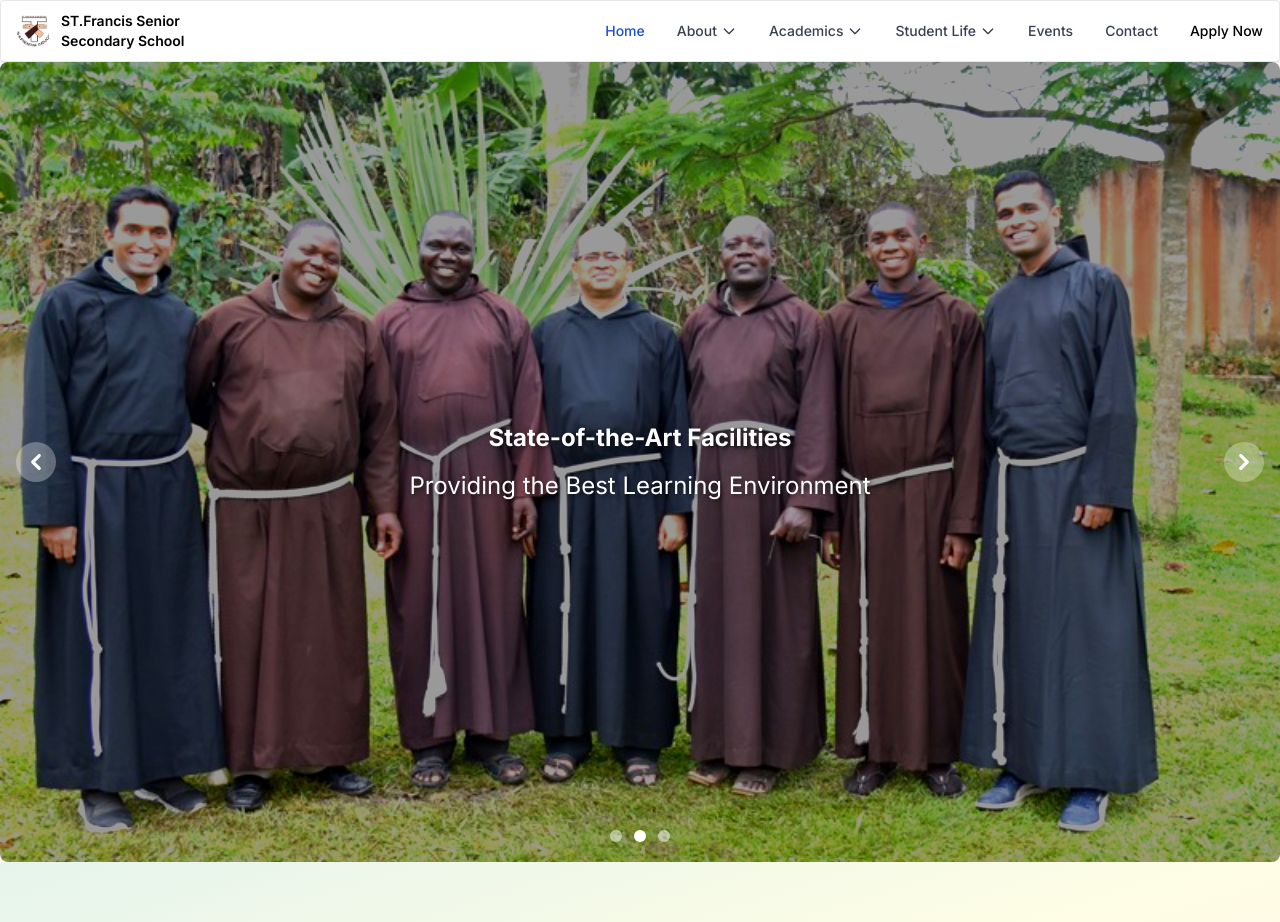
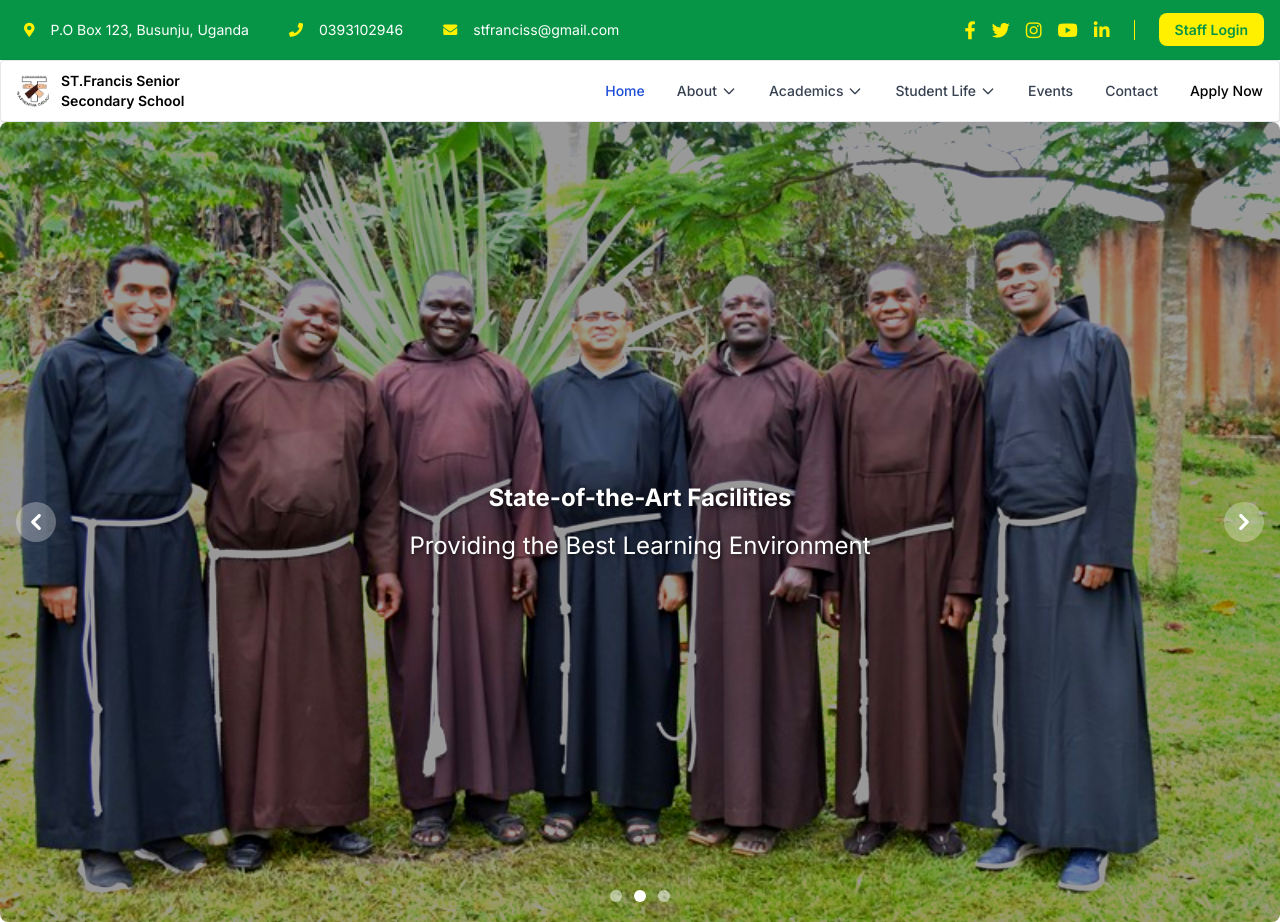
Before and after one commit to kalosius/MessyChinal, a plain HTML site: page index.html in a window 1280 px wide. Shown: the top 922 px of the page. Drawn offline with nearby package versions, Linux system fonts and the light colour scheme.

Commit message:
upper navigation

```diff
--- a/index.html
+++ b/index.html
@@ -241,6 +241,65 @@
   </head>
 
   <body>
+
+    <div class="bg-primary text-white">
+      <div class="container mx-auto px-4">
+          <div class="flex flex-col md:flex-row justify-between items-center py-3 text-sm">
+              <div class="flex flex-wrap justify-center md:justify-start items-center space-x-6 md:space-x-8">
+                  <div class="flex items-center group">
+                      <div class="bg-primary p-2 rounded-full mr-2">
+                          <i class="fas fa-map-marker-alt text-secondary"></i>
+                      </div>
+                      <span class="group-hover:text-secondary transition-colors">P.O Box 123, Busunju, Uganda</span>
+                  </div>
+                  <div class="flex items-center group">
+                      <div class="bg-primary p-2 rounded-full mr-2">
+                          <i class="fas fa-phone text-secondary"></i>
+                      </div>
+                      <span class="group-hover:text-secondary transition-colors">0393102946</span>
+                  </div>
+                  <div class="flex items-center group">
+                      <div class="bg-primary p-2 rounded-full mr-2">
+                          <i class="fas fa-envelope text-secondary"></i>
+                      </div>
+                      <span class="group-hover:text-secondary transition-colors">stfranciss@gmail.com</span>
+                  </div>
+              </div>
+              <div class="flex items-center space-x-6 mt-3 md:mt-0">
+                  <div class="flex space-x-4">
+                      <a href="#" class="text-secondary hover:text-white transition-colors transform hover:scale-110">
+                          <i class="fab fa-facebook-f text-lg"></i>
+                      </a>
+                      <a href="#" class="text-secondary hover:text-white transition-colors transform hover:scale-110">
+                          <i class="fab fa-twitter text-lg"></i>
+                      </a>
+                      <a href="#" class="text-secondary hover:text-white transition-colors transform hover:scale-110">
+                          <i class="fab fa-instagram text-lg"></i>
+                      </a>
+                      <a href="#" class="text-secondary hover:text-white transition-colors transform hover:scale-110">
+                          <i class="fab fa-youtube text-lg"></i>
+                      </a>
+                      <a href="#" class="text-secondary hover:text-white transition-colors transform hover:scale-110">
+                          <i class="fab fa-linkedin-in text-lg"></i>
+                      </a>
+                  </div>
+              <!-- For large screens (Staff Login) -->
+              <div class="border-l border-secondary pl-6 hidden md:block">
+                  <a href="https://stfranciss.netlify.app/#login" class="bg-secondary text-primary px-4 py-2 rounded-lg font-semibold hover:bg-white transition-colors">
+                      Staff Login
+                  </a>
+              </div>
+
+              <!-- For small screens (Apply Now) -->
+              <a href="#apply" class="bg-secondary text-primary px-4 py-2 rounded-lg font-semibold hover:bg-white transition-colors block md:hidden">
+                  Apply Now  →
+              </a>
+
+              </div>
+          </div>
+      </div>
+  </div>
+
     <!-- component -->
     <nav
       class="bg-white border border-gray-200 dark:border-gray-700 px-2 sm:px-4 py-2.5 rounded dark:bg-gray-800 shadow"
```
